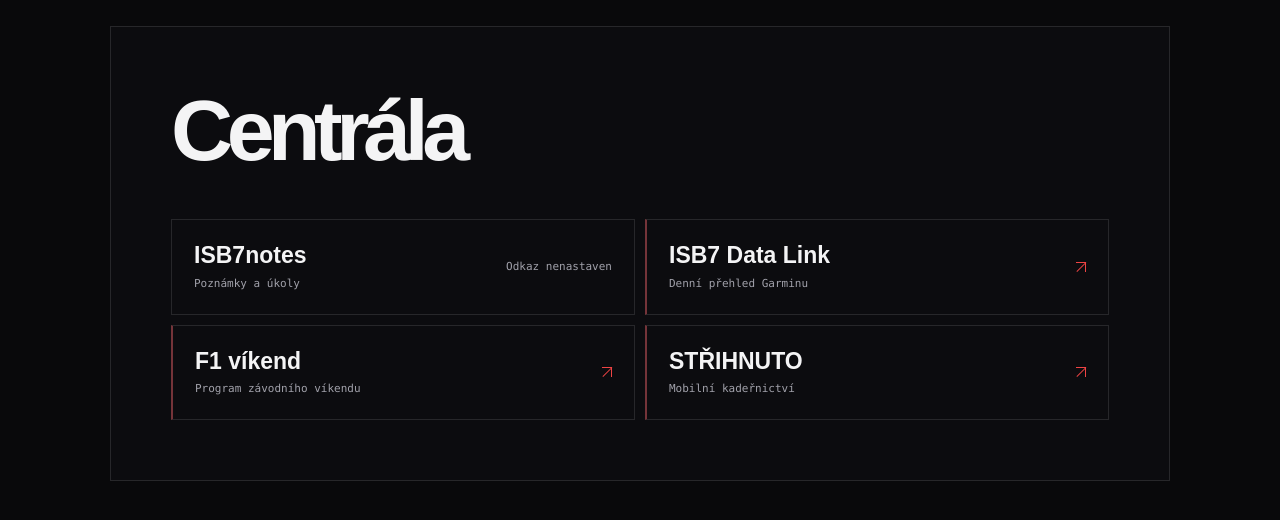
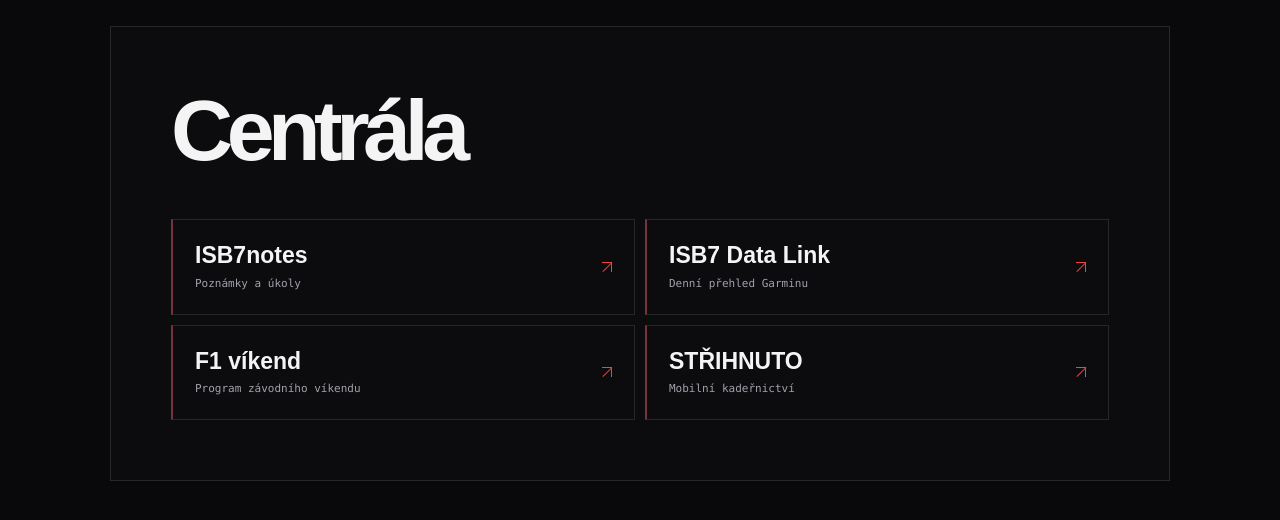
Before and after one commit to isb7cz/isb7core, a plain HTML site: page portal/index.html in a window 1280 px wide. Shown: the part 112-632 px from the top of the page. Drawn offline with Linux system fonts and the light colour scheme.

Commit message:
Link the verified ISB7notes deployment

```diff
--- a/portal/index.html
+++ b/portal/index.html
@@ -103,9 +103,8 @@
     a.module:hover, a.module:focus-visible { background: #171012; border-color: #8c4146; }
     a:focus-visible { outline: 1px solid var(--red); outline-offset: 3px; }
     .module-name { display: block; font-size: clamp(17px, 2.5vw, 23px); font-weight: 650; line-height: 1.2; }
-    .module-info, .module-state { color: var(--muted); font: 11px/1.45 var(--mono); }
+    .module-info { color: var(--muted); font: 11px/1.45 var(--mono); }
     .module-info { display: block; margin-top: 6px; }
-    .module-state { text-align: right; }
     .module-arrow {
       position: relative;
       flex: 0 0 10px;
@@ -144,10 +143,10 @@
       <nav aria-label="Moduly ISB7">
         <ul class="modules">
           <li>
-            <div class="module">
+            <a class="module" href="https://isb7notes.vercel.app/">
               <span><span class="module-name">ISB7notes</span><span class="module-info">Poznámky a úkoly</span></span>
-              <span class="module-state">Odkaz nenastaven</span>
-            </div>
+              <span class="module-arrow" aria-hidden="true"></span>
+            </a>
           </li>
           <li>
             <a class="module" href="https://isb7-garmin.trustworthybuckle16.chatgpt.site/">
```
Also changed, not shown: 1 other file.
